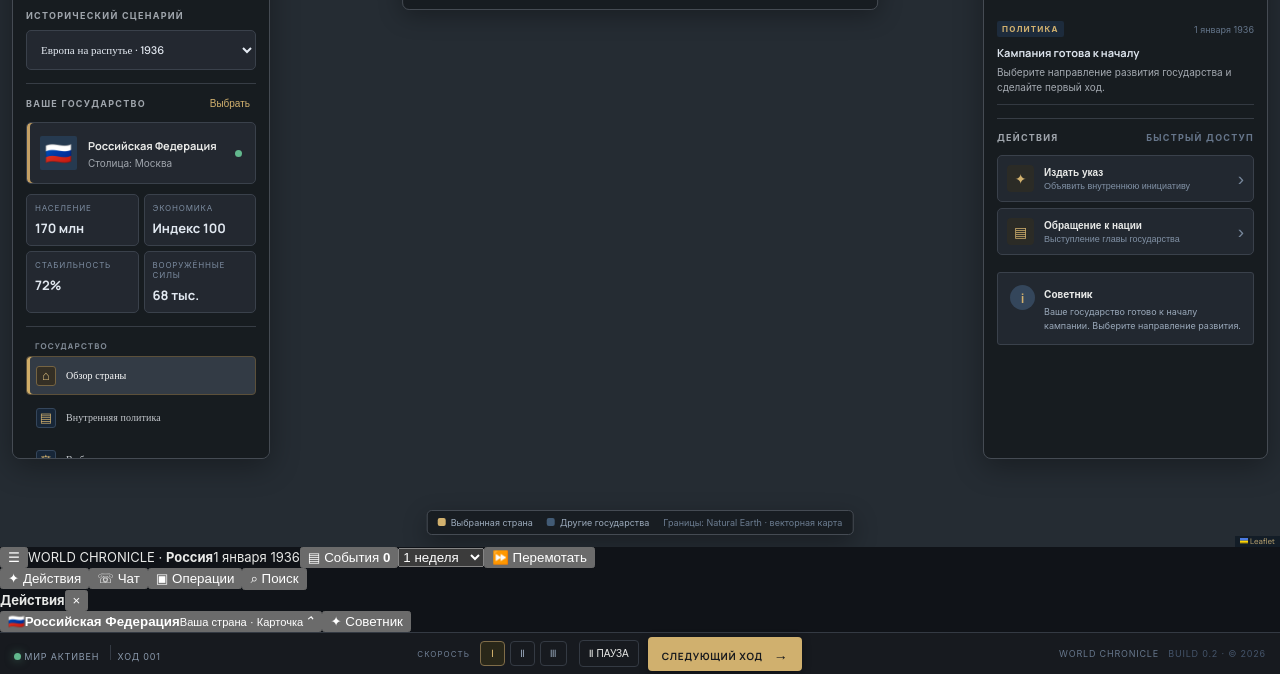
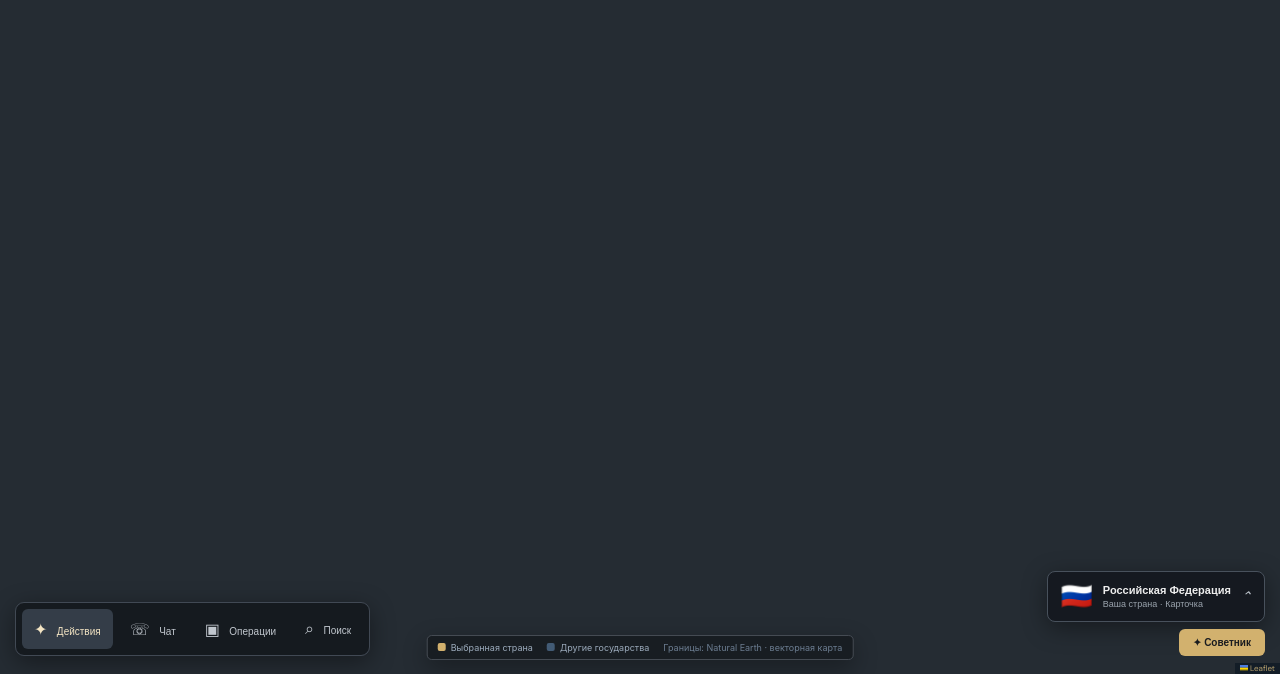
Before and after one commit to dimazubov1123-del/world-chronicle, a plain HTML site: page index.html in a window 1280 px wide. Shown: the part 126-800 px from the top of the page. Drawn offline with nearby package versions, Linux system fonts and the light colour scheme; no server answers.

Commit message:
Add map-first floating edge panels and HUD

```diff
--- a/styles.css
+++ b/styles.css
@@ -166,3 +166,29 @@ body{background:#101318;color:var(--text);font-family:Inter,system-ui,-apple-sys
 .event-window,.modal{background:#1a1f26;border:1px solid #59616b}
 @media(max-width:1050px){.left-panel{width:225px}.right-panel{width:245px}.pax-dock{width:calc(100% - 500px);min-width:360px}.campaign-meta .resource-chip:nth-of-type(n+2){display:none}}
 @media(max-width:760px){.topbar{height:44px;padding:0 8px}.campaign-meta{display:none}.workspace{overflow:hidden}.left-panel{top:8px;left:8px;bottom:auto;width:190px;max-height:42%;padding:9px}.left-panel .stat-grid{display:none}.left-panel .nav-group-label,.left-panel .main-nav,.left-panel .section-rule:nth-of-type(n+2){display:none}.left-panel .panel-heading{margin-bottom:8px}.right-panel{display:none}.map-toolbar{top:8px;left:auto;right:8px;transform:none;max-width:calc(100% - 210px);overflow:auto}.map-tools .tool-button:nth-child(2),.map-tools .tool-button:nth-child(3){display:none}.pax-dock{width:calc(100% - 16px);min-width:0;bottom:50px}.pax-compose-foot span{display:none}.bottom-bar{height:42px;padding:0 6px}.footer-right{display:none}.footer-left{font-size:8px}.speed-label,.speed-button{display:none}.next-button{padding:7px 8px}.pax-dock-tabs{justify-content:space-around}.pax-tab{padding:7px 8px;font-size:10px}}
+
+/* Pax-inspired map-first edge HUD */
+.app-shell{position:relative;isolation:isolate}.topbar,.bottom-bar,.left-panel,.right-panel{display:none!important}
+.workspace{position:absolute;inset:0;display:block;overflow:hidden;z-index:1}
+.map-stage{position:absolute;inset:0;z-index:1}#map{position:absolute;inset:0}
+.map-toolbar{display:none}.map-legend{bottom:14px;left:50%;transform:translateX(-50%);z-index:450}
+.pax-top-session{position:absolute;z-index:1000;top:12px;left:50%;transform:translateX(-50%);height:42px;max-width:calc(100% - 24px);display:flex;align-items:center;gap:8px;padding:5px 8px;background:#15191fee;border:1px solid #414954;border-radius:9px;box-shadow:0 6px 25px #0006;white-space:nowrap;color:#e7e9ec;font-size:11px}
+.pax-top-session button,.pax-top-session select{height:29px;background:#252b33;border:1px solid #414954;color:#dfe3e8;border-radius:5px;padding:0 9px;font-size:10px;cursor:pointer}
+.pax-top-session #pax-jump-btn{background:#d2b16e;color:#171a1f;border-color:#d2b16e;font-weight:800}
+.pax-session-name{font-size:10px;letter-spacing:.5px;color:#9da6b0}.pax-session-name b,.pax-session-date{color:#f0e4c8}.pax-session-date{font-weight:700;padding:0 7px}
+.pax-map-toolbar{position:absolute;z-index:1000;left:15px;bottom:18px;display:flex;gap:5px;padding:6px;background:#15191fee;border:1px solid #414954;border-radius:9px;box-shadow:0 6px 25px #0006}
+.pax-float-button{height:40px;padding:0 12px;background:transparent;border:0;border-radius:6px;color:#c1c7ce;font-size:16px;cursor:pointer}.pax-float-button span{font-size:10px;margin-left:5px}.pax-float-button:hover,.pax-float-button.active{background:#343d48;color:#f4e5c4}
+.pax-country-corner{position:absolute;z-index:1000;right:15px;bottom:18px;display:flex;flex-direction:column;align-items:flex-end;gap:7px}
+#pax-own-country{display:flex;align-items:center;gap:10px;min-width:210px;text-align:left;padding:9px 12px;background:#15191ff2;border:1px solid #48515c;border-radius:8px;color:#eee;box-shadow:0 6px 25px #0006;cursor:pointer}
+#pax-own-country>span:first-child{font-size:26px}#pax-own-country b{display:block;font-size:11px}#pax-own-country small{display:block;color:#9ba4ae;font-size:9px;margin-top:3px}#pax-own-country i{margin-left:auto;color:#b9c0c8}
+#pax-advisor-open{background:#d2b16e;color:#191b1f;border:0;border-radius:6px;padding:8px 14px;font-size:10px;font-weight:800;cursor:pointer}
+.pax-drawer{position:absolute;z-index:1100;left:15px;bottom:75px;width:min(440px,calc(100% - 30px));max-height:min(62vh,570px);overflow:auto;background:#171b21f5;border:1px solid #48515c;border-radius:10px;box-shadow:0 14px 45px #0009;backdrop-filter:blur(18px);color:#e7e9ec}
+.pax-drawer.hidden{display:none}.pax-drawer>header{position:sticky;top:0;display:flex;align-items:center;justify-content:space-between;padding:13px 15px;background:#20262e;border-bottom:1px solid #3c444e;z-index:2}
+.pax-drawer>header strong{font-size:12px}.pax-drawer>header button{border:0;background:none;color:#bbc2ca;font-size:22px;cursor:pointer}#pax-drawer-content{padding:14px}
+.pax-drawer textarea,.pax-drawer input,.pax-drawer select{width:100%;background:#242b34;border:1px solid #46515e;border-radius:6px;padding:10px;color:#eef0f2;font:12px inherit;margin:6px 0}
+.pax-drawer textarea{min-height:85px;resize:vertical}.pax-drawer .pax-primary{background:#d2b16e;color:#171a1e;border:0;border-radius:5px;padding:9px 13px;font-weight:800;font-size:10px;cursor:pointer;margin-top:8px}
+.pax-drawer .pax-secondary{background:#29323c;color:#dfe4e9;border:1px solid #46515e;border-radius:5px;padding:8px 11px;font-size:10px;cursor:pointer}
+.pax-log-item{padding:9px 0;border-bottom:1px solid #333b45;font-size:11px;line-height:1.55;color:#c2c8cf}.pax-log-item b{color:#f0dfb9}
+.pax-country-card{display:flex;gap:12px;align-items:center;padding:12px;background:#252c35;border-radius:7px;margin-bottom:10px}.pax-country-card .flag{font-size:32px}.pax-country-card b{font-size:14px}.pax-country-card small{display:block;color:#9ea7b1;font-size:10px;margin-top:4px}
+.pax-chat-line{padding:9px 10px;background:#252c35;border-radius:7px;margin:7px 0;font-size:11px;line-height:1.5}.pax-chat-line.me{background:#303a45;margin-left:28px}
+@media(max-width:760px){.pax-top-session{top:7px;left:7px;right:7px;transform:none;max-width:none;justify-content:space-between;gap:3px;padding:4px;height:38px}.pax-session-name{display:none}.pax-top-session button,.pax-top-session select{padding:0 5px;font-size:9px}.pax-map-toolbar{left:7px;bottom:7px;gap:2px;padding:4px}.pax-float-button{height:38px;padding:0 7px}.pax-float-button span{font-size:9px}.pax-country-corner{right:7px;bottom:7px}.pax-country-corner #pax-own-country{min-width:0;padding:6px 8px;gap:6px}.pax-country-corner #pax-own-country b{max-width:100px;overflow:hidden;text-overflow:ellipsis;white-space:nowrap}.pax-country-corner #pax-own-country>span:first-child{font-size:20px}.pax-country-corner #pax-advisor-open{padding:6px 10px}.pax-drawer{left:7px;bottom:60px;width:calc(100% - 14px);max-height:58vh}.map-legend{bottom:58px;font-size:8px}}
```
